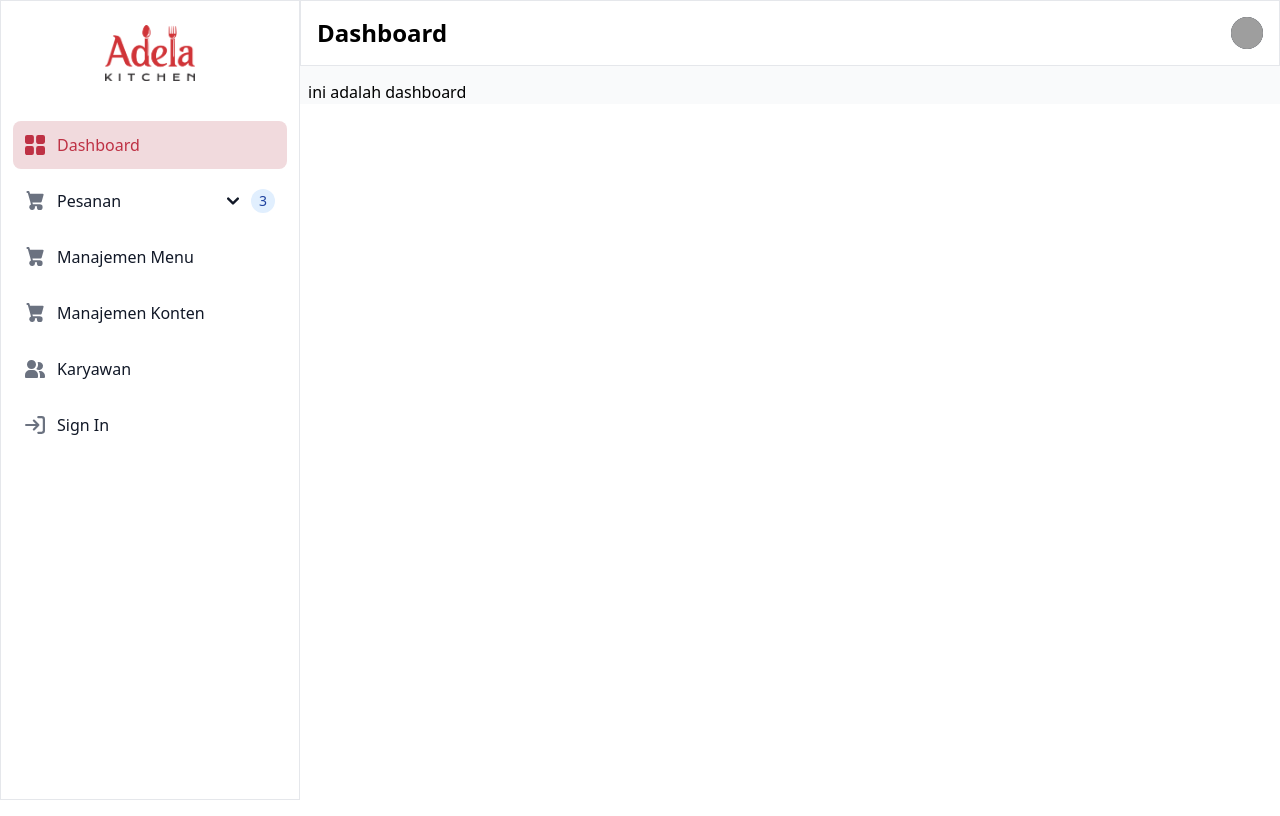
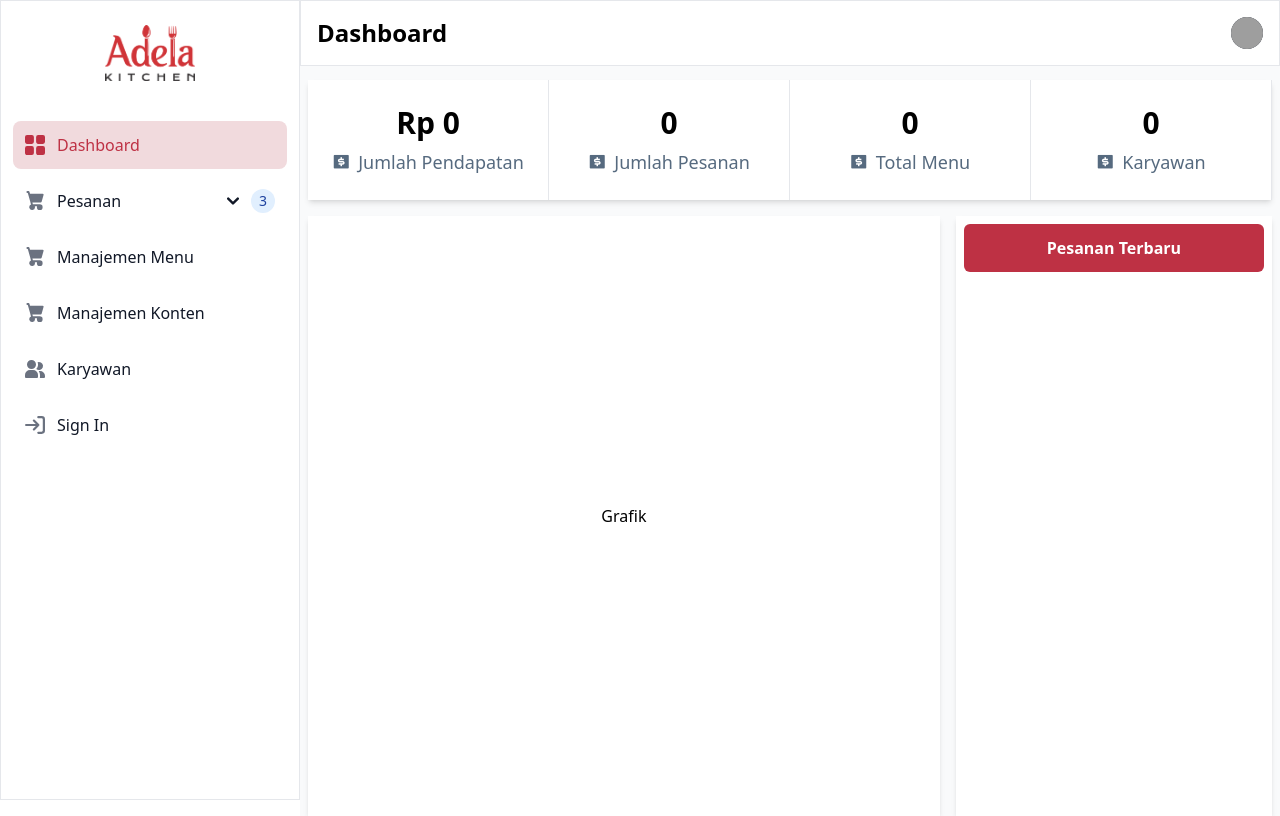
Before and after one commit to adella-kitchen/adella-website, a Laravel app: page /admin/dashboard in a window 1280 px wide. Run offline with Laravel 12, Linux system fonts and the light colour scheme; the visitor is signed in with stand-in values (Sample User, id 1); data that the repository does not hold is empty; style sheets or scripts are compiled from the project's sources; parts of the project's set-up code (start-up, migrations or seed data) failed here and were passed over; some libraries are stand-ins or nearby versions; grey boxes are pictures that could not be loaded.

Commit message:
add dashboard

```diff
--- a/app/Http/Controllers/admin/DashboardController.php
+++ b/app/Http/Controllers/admin/DashboardController.php
@@ -6,13 +6,27 @@ use App\Http\Controllers\Controller;
 use App\Models\Address;
 use App\Models\Cart;
 use App\Models\Menu;
+use App\Models\Order;
+use App\Models\User;
 use Illuminate\Http\Request;
 use RealRashid\SweetAlert\Facades\Alert;
 
 class DashboardController extends Controller
 {
     public function index(){
-        return view('admin.pages.dashboard');
+        $total_pendapatan = Order::all()->sum('order_total');
+        $jumlah_pesanan = Order::count();
+        $total_menu = Menu::count();
+        $total_karyawan = User::where('role', 'admin')->count();
+        $pesanan_terbaru =  Order::join('users', 'order.id_users', '=', 'users.id')->get();
+
+        return view('admin.pages.dashboard',[
+            'total_pendapatan' => $total_pendapatan,
+            'jumlah_pesanan' => $jumlah_pesanan,
+            'total_menu' => $total_menu,
+            'total_karyawan' => $total_karyawan,
+            'pesanan_terbaru' => $pesanan_terbaru
+        ]);
     }
 
     public function apiTesting($id){
--- a/resources/views/admin/pages/dashboard.blade.php
+++ b/resources/views/admin/pages/dashboard.blade.php
@@ -2,7 +2,54 @@
 
 @section('title', 'Dashboard')
 @section('content')
-    <section class="content">
-        <h1>ini adalah dashboard</h1>
-    </section>
+<section class="content flex gap-2 flex-col">
+    <div class="w-full h-[120px] flex bg-white mb-2 shadow-md">
+        <div class="flex-1 border-r flex gap-2 flex-col justify-center items-center">
+            <p class="text-3xl font-bold text-black">Rp {{ $total_pendapatan }}</p>
+            <div class="flex items-center gap-2 text-[18px] text-grey3">
+                <i class="ri-money-dollar-box-fill"></i>
+                <p>Jumlah Pendapatan</p>
+            </div>
+        </div>
+        <div class="flex-1 border-r flex gap-2 flex-col justify-center items-center">
+            <p class="text-3xl font-bold text-black">{{ $jumlah_pesanan }}</p>
+            <div class="flex items-center gap-2 text-[18px] text-grey3">
+                <i class="ri-money-dollar-box-fill"></i>
+                <p>Jumlah Pesanan</p>
+            </div>
+        </div>
+        <div class="flex-1 border-r flex gap-2 flex-col justify-center items-center">
+            <p class="text-3xl font-bold text-black">{{ $jumlah_pesanan }}</p>
+            <div class="flex items-center gap-2 text-[18px] text-grey3">
+                <i class="ri-money-dollar-box-fill"></i>
+                <p>Total Menu</p>
+            </div>
+        </div>
+        <div class="flex-1 border-r flex gap-2 flex-col justify-center items-center">
+            <p class="text-3xl font-bold text-black">{{ $total_karyawan }}</p>
+            <div class="flex items-center gap-2 text-[18px] text-grey3">
+                <i class="ri-money-dollar-box-fill"></i>
+                <p>Karyawan</p>
+            </div>
+        </div>
+    </div>
+    <div class="h-[75dvh] flex gap-4">
+        <div class="h-full w-2/3 bg-white shadow-md flex justify-center items-center">Grafik</div>
+        <div class="h-full w-1/3 bg-white shadow-md p-2">
+            <h3 class="w-full bg-red py-3 px-2 text-center text-white font-semibold rounded-md mb-2">Pesanan Terbaru
+            </h3>
+            <div class="px-6">
+                @foreach ($pesanan_terbaru as $pesanan)
+                <div class="card-pesanan-terbaru flex gap-4 py-3">
+                    <img src="/img/manajemen_menu/menu1.jpg" alt="" class="w-[50px] h-[50px] bg-cover">
+                    <div class="flex flex-col justify-center">
+                        <p class="font-bold text-[18px]">Mie Gacoan lvl 2</p>
+                        <P>Dipesan oleh {{ $pesanan->name }}</P>
+                    </div>
+                </div>
+                @endforeach
+            </div>
+        </div>
+    </div>
+</section>
 @endsection
```
